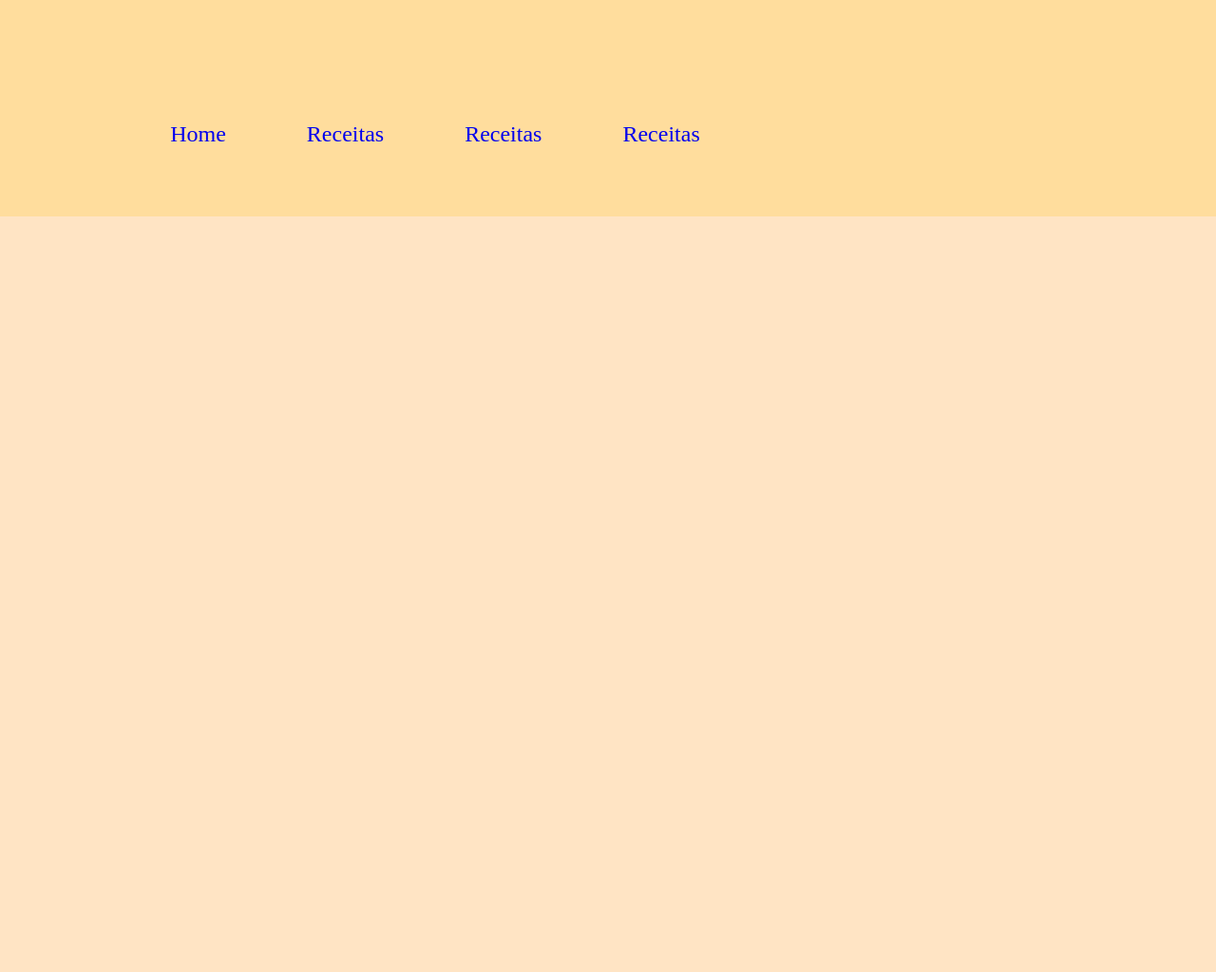
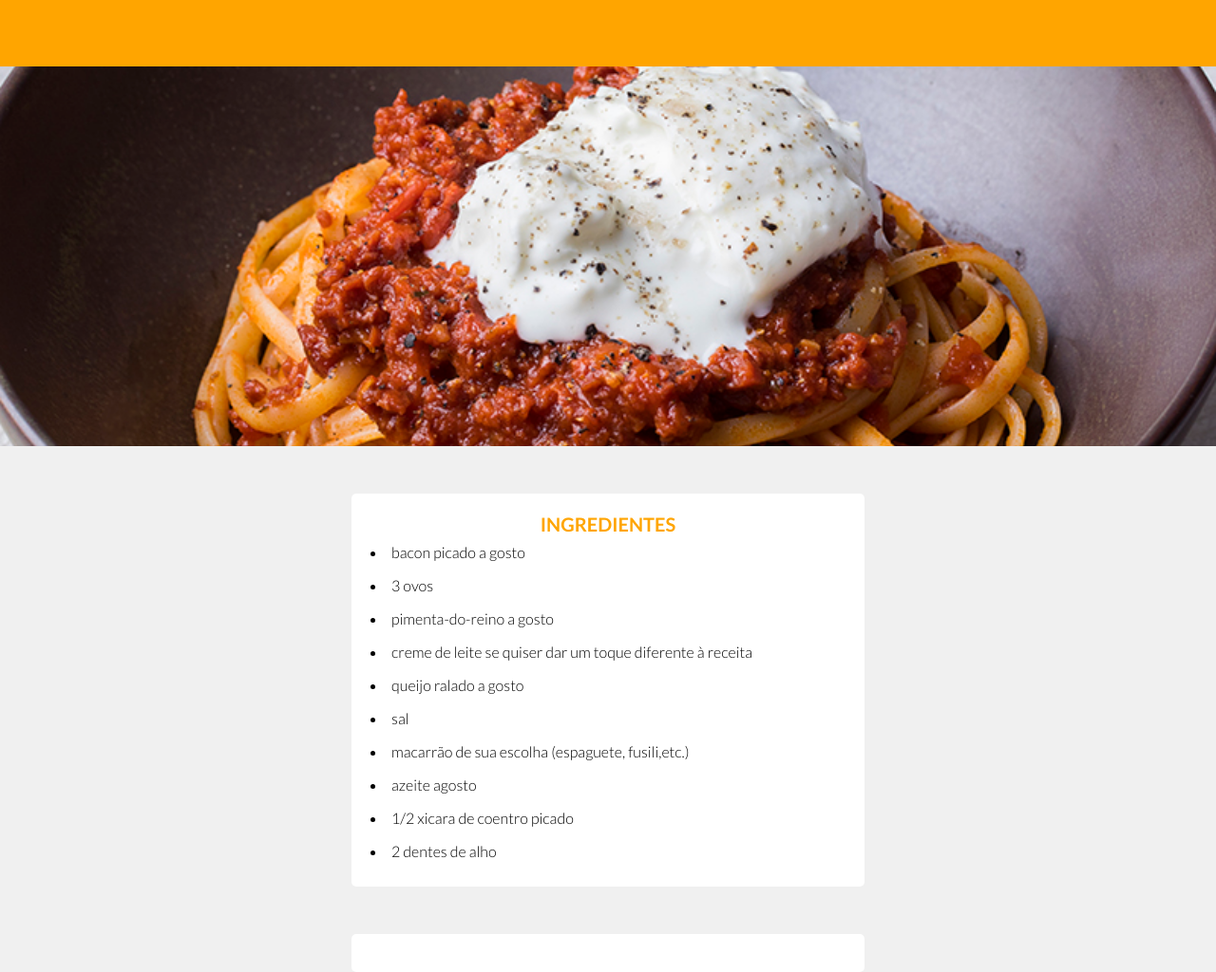
Before and after one commit to DiegoSarti/Desafio-Receitas, a plain HTML site: page index.html in a window 1280 px wide. Shown: the whole page at 95% size. Before the commit the page ends 800 px from the top, so only its background shows below. Drawn offline with Linux system fonts and the light colour scheme.

Commit message:
atualização Receita

```diff
--- a/index.html
+++ b/index.html
@@ -1,22 +1,35 @@
 <!DOCTYPE html>
-<html lang="pt-br">
+<html lang="en">
 <head>
     <meta charset="UTF-8">
     <meta name="viewport" content="width=device-width, initial-scale=1.0">
-    <title>To com fome!</title>
+    <title>Receitas</title>
     <link rel="stylesheet" href="style/style.css">
+    <link rel="preconnect" href="https://fonts.googleapis.com">
+    <link rel="preconnect" href="https://fonts.gstatic.com" crossorigin>
+    <link href="https://fonts.googleapis.com/css2?family=Lato:wght@300;400;700&display=swap" rel="stylesheet">
 </head>
-<body class="body">
-    <header class="cabecalho">
-
-        <nav class="cabecalho__menu">
-            <a class="cabecalho__menu__link" href="index.html">Home</a>
-            <a class="cabecalho__menu__link" href="Receitas.html">Receitas</a>
-            <a class="cabecalho__menu__link" href="Receitas.html">Receitas</a>
-            <a class="cabecalho__menu__link" href="Receitas.html">Receitas</a>
-        </nav>
-
-    </header>
+<body>
+    <div class="header"></div>
+    <div class="banner"></div>
+    <div class="conteudo">
+        <div class="card">
+            <h1>INGREDIENTES</h1>
+            <ul>
+                <li>bacon picado a gosto</li>
+                <li>3 ovos</li>
+                <li>pimenta-do-reino a gosto</li>
+                <li>creme de leite se quiser dar um toque diferente à receita</li>
+                <li>queijo ralado a gosto</li>
+                <li>sal</li>
+                <li>macarrão de sua escolha (espaguete, fusili,etc.)</li>
+                <li>azeite agosto</li>
+                <li>1/2 xicara de coentro picado</li>
+                <li>2 dentes de alho</li>
+            </ul>
+        </div>
+        <div class="card"></div>
+    </div>
 
 </body>
 </html>
--- a/style/style.css
+++ b/style/style.css
@@ -2,34 +2,39 @@
     padding: 0;
     margin: 0;
 }
-
-.cabecalho{
-    padding: 10% 0 0 14%;
-    background-color: rgb(255, 221, 157);
-}
-.cabecalho__menu{
-    display: flex;
-    gap: 85px;
-    height: 100px;
-}
-.cabecalho__menu__link{
-    font-size: 1.5rem;
-    font-weight: 200;
-    text-decoration: none;
-    display: flex;
+body {
+    background-color: #f0f0f0;
+    font-family: "Lato", sans-serif;
 }
 
-
-.body {
-    box-sizing: border-box;
-    background-color:bisque
+.header {
+    background-color: orange;
+    height:  70px;
 }
 
-.apresentacao{
-    padding: 5% 15%;
-    display: flex;
-    align-items: flex-start;
-    justify-content: space-around;
-    gap: 82px;
-    flex-wrap: wrap;
+.banner {
+    background-image: url(/img/macarrao.jpg);
+    height: 400px;
+    background-position: center;
+    background-size: cover;
 }
+.card {
+    width: 500px;
+    margin: auto;
+    padding: 20px;
+    background-color: rgb(255, 255, 255);
+    margin-top: 50px;
+    border-radius: 5px;
+    font-weight: 300;
+}
+
+h1 {
+    text-align: center;
+    color: orange;
+    font-size: 20px;
+    font-weight: 400p;
+}
+li {
+    list-style-position: inside;
+    line-height: 35px;
+}
```
